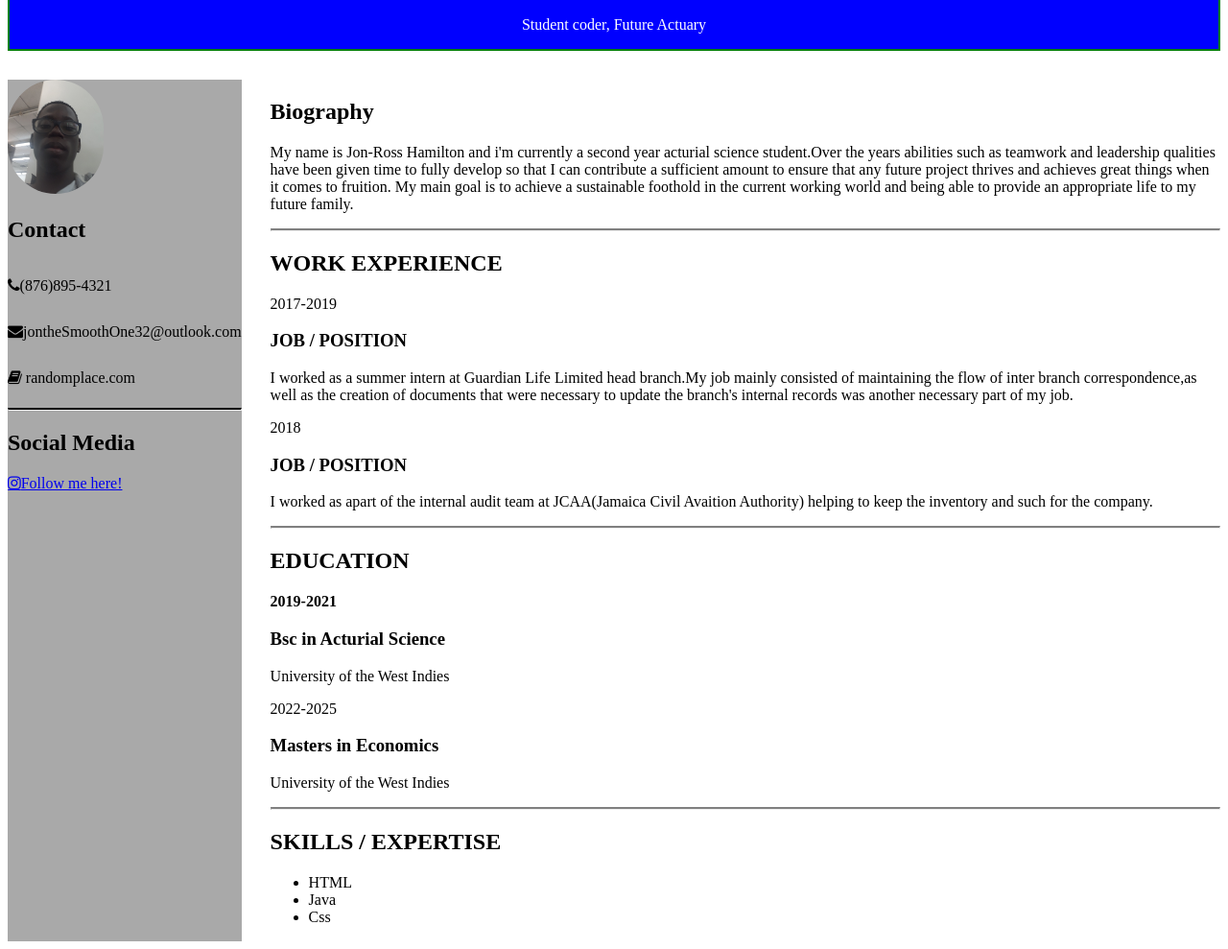
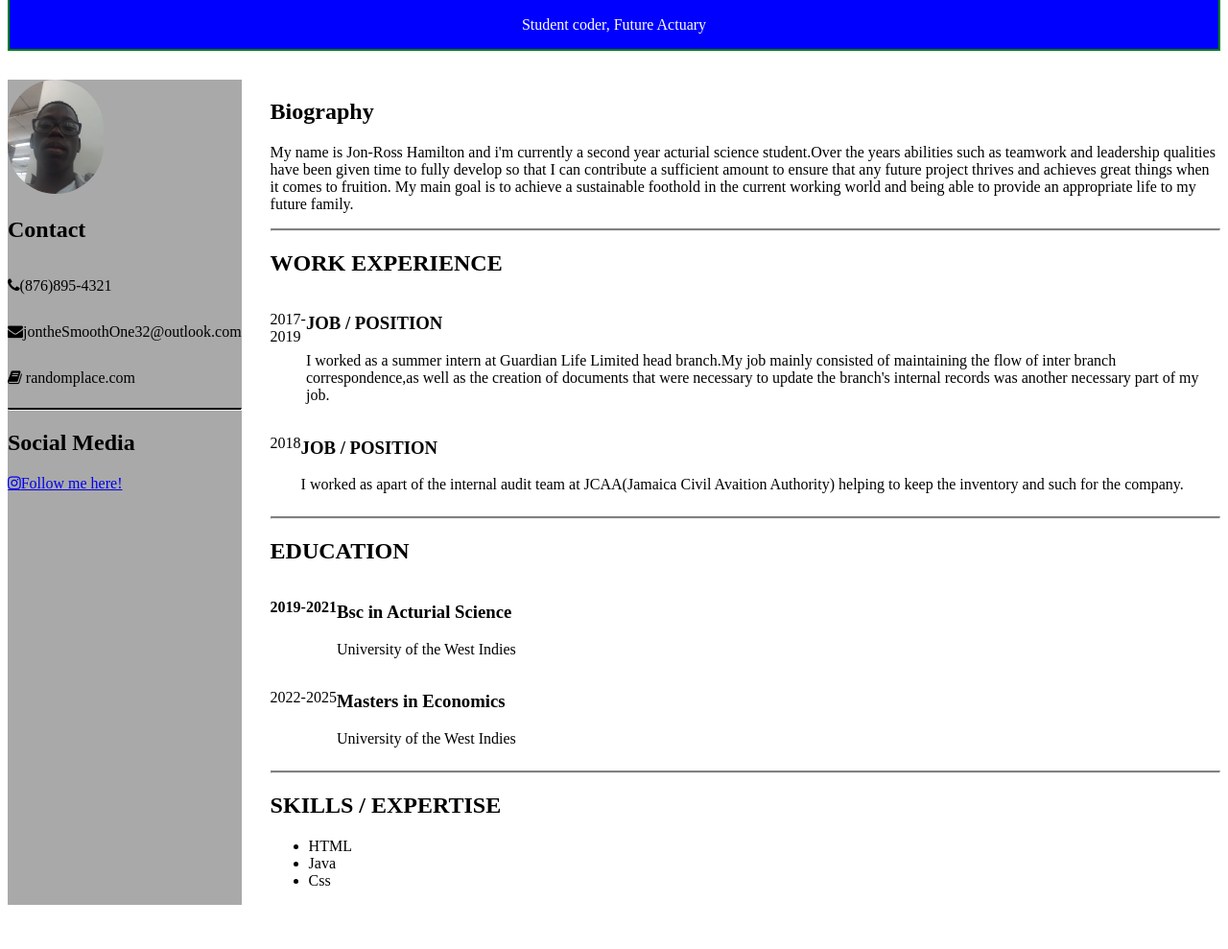
Before and after one commit to johnnythekid/johnnythekid.github.io, a plain HTML site: page index.html in a window 1280 px wide. Shown: the part 89-1078 px from the top of the page at 96% size. After the commit the page ends 1040 px from the top, so only its background shows below. Drawn offline with Linux system fonts and the light colour scheme.

Commit message:
Added file

```diff
--- a/styles.css
+++ b/styles.css
@@ -33,13 +33,23 @@ hr.Body{
     grid-area:sidebar;
     background-color: darkgray;
 }
-div.Experience{
+div.Container1{
 display:flex;
-flex-wrap: wrap;
-flex-direction:row;
-justify-content: space-evenly;
-
+flex-direction: row;
+justify-items: auto;
 }
+div.Container2{
+    display:flex;
+    flex-direction: row;
+    }
+div.Container3{
+    display:flex;
+    flex-direction: row;
+        }
+div.Container4{
+  display:flex;
+  flex-direction: row;
+                }
 #WK,#Ed{
 text-transform:uppercase;
 }
```
